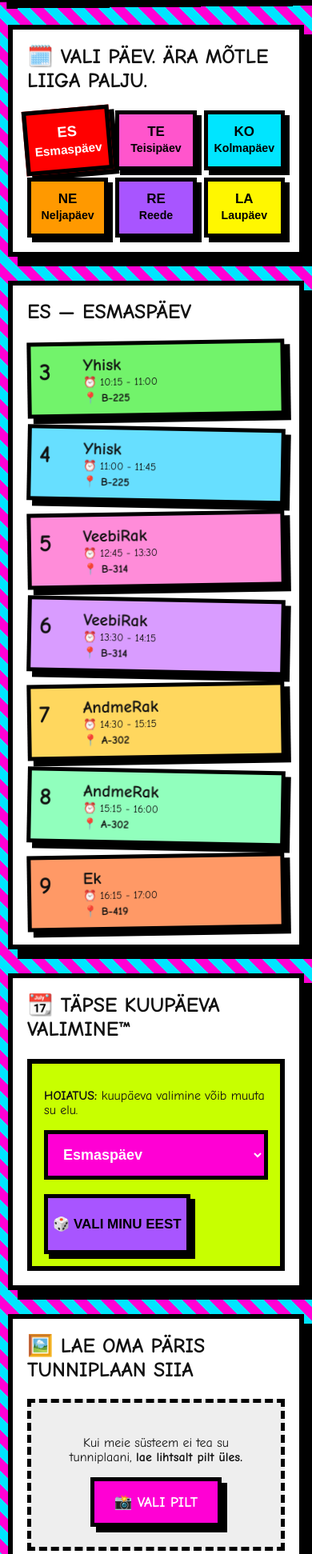
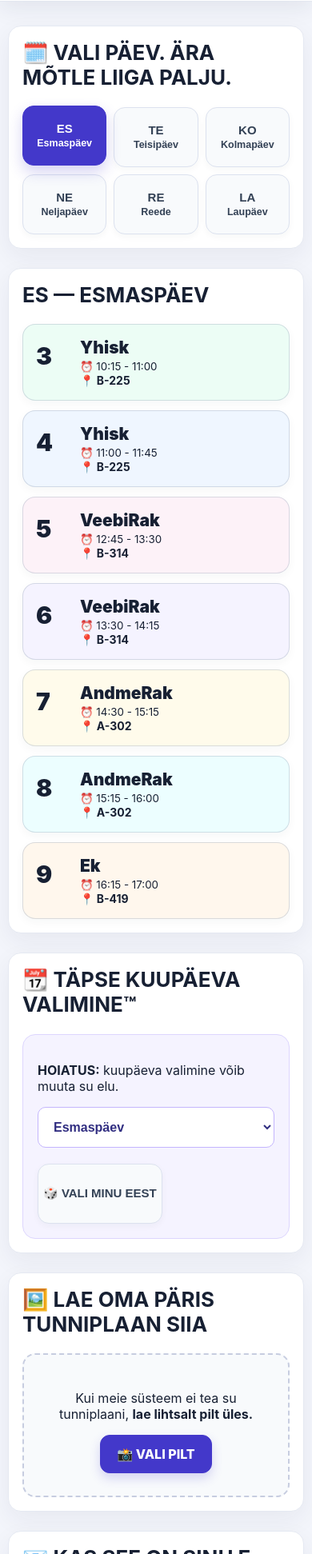
Before and after one commit to saime12/HalbTunniplaan, a plain HTML site: page index.html in a window 390 px wide. Shown: the part 57-2000 px from the top of the page at 80% size. Drawn offline with Linux system fonts and the light colour scheme.

Commit message:
Refactor CSS styles for improved design
Updated styles for body, header, buttons, and panels to improve aesthetics and responsiveness.

```diff
--- a/index.html
+++ b/index.html
@@ -17,16 +17,9 @@
 
 body {
     margin: 0;
-    font-family: "Comic Sans MS", "Arial", sans-serif;
-    background:
-        repeating-linear-gradient(
-            45deg,
-            #00e5ff 0px,
-            #00e5ff 12px,
-            #ff00d4 12px,
-            #ff00d4 24px
-        );
-    color: #111;
+    font-family: "Inter", "Segoe UI", Arial, sans-serif;
+    background: #f3f5fb;
+    color: #172033;
     min-height: 100vh;
     overflow-x: hidden;
 }
@@ -36,11 +29,11 @@ body {
 ========================================================= */
 
 header {
-    background: #fff700;
-    border-bottom: 8px solid #000;
-    padding: 12px;
-    transform: rotate(-0.5deg);
-    box-shadow: 8px 8px 0 #000;
+    background: rgba(255, 255, 255, 0.94);
+    border-bottom: 1px solid #e3e7f0;
+    padding: 16px 20px;
+    box-shadow: 0 8px 28px rgba(27, 39, 70, 0.08);
+    backdrop-filter: blur(12px);
     position: sticky;
     top: 0;
     z-index: 100;
@@ -59,18 +52,17 @@ header {
     font-size: clamp(22px, 5vw, 42px);
     font-weight: 900;
     text-transform: uppercase;
-    text-shadow:
-        3px 3px #ff00d4,
-        6px 6px #00e5ff;
+    letter-spacing: -1.5px;
+    color: #4338ca;
 }
 
 .badge {
-    background: #ff4d00;
-    color: white;
-    border: 4px solid #000;
-    padding: 8px;
-    font-weight: bold;
-    transform: rotate(4deg);
+    background: #eef2ff;
+    color: #4338ca;
+    border: 1px solid #c7d2fe;
+    border-radius: 999px;
+    padding: 9px 14px;
+    font-weight: 800;
 }
 
 /* =========================================================
@@ -85,10 +77,11 @@ main {
 
 .panel {
     background: #ffffff;
-    border: 6px solid #000;
-    box-shadow: 12px 12px 0 #000;
-    padding: 18px;
-    margin-bottom: 30px;
+    border: 1px solid #e5e9f2;
+    border-radius: 20px;
+    box-shadow: 0 10px 30px rgba(28, 39, 72, 0.06);
+    padding: 24px;
+    margin-bottom: 24px;
 }
 
 .panel h2 {
@@ -141,11 +134,11 @@ main {
 }
 
 .jiggly {
-    animation: jiggle1 1.7s infinite;
+    animation: none;
 }
 
 .jiggly:nth-child(even) {
-    animation: jiggle2 1.3s infinite;
+    animation: none;
 }
 
 /* =========================================================
@@ -160,43 +153,38 @@ main {
 
 .day-button {
     min-height: 75px;
-    border: 5px solid #000;
-    background: #00ff66;
+    border: 1px solid #dce2ef;
+    border-radius: 14px;
+    background: #f8fafc;
+    color: #334155;
     cursor: pointer;
-    font-size: 17px;
-    font-weight: 900;
-    box-shadow: 6px 6px 0 #000;
-    transition: 0.1s;
+    font-size: 15px;
+    font-weight: 800;
+    box-shadow: 0 3px 8px rgba(30, 41, 59, 0.04);
+    transition: transform 0.18s ease, box-shadow 0.18s ease, background 0.18s ease;
 }
 
-.day-button:nth-child(2) {
-    background: #ff55cc;
-}
+.day-button:nth-child(2) { background: #f8fafc; }
 
-.day-button:nth-child(3) {
-    background: #00e5ff;
-}
+.day-button:nth-child(3) { background: #f8fafc; }
 
-.day-button:nth-child(4) {
-    background: #ff9900;
-}
+.day-button:nth-child(4) { background: #f8fafc; }
 
-.day-button:nth-child(5) {
-    background: #a855ff;
-}
+.day-button:nth-child(5) { background: #f8fafc; }
 
-.day-button:nth-child(6) {
-    background: #fff700;
-}
+.day-button:nth-child(6) { background: #f8fafc; }
 
 .day-button:hover {
-    transform: scale(1.08) rotate(3deg);
+    transform: translateY(-2px);
+    box-shadow: 0 8px 18px rgba(30, 41, 59, 0.10);
 }
 
 .day-button.active {
-    background: red;
+    background: #4338ca;
     color: white;
-    transform: rotate(-5deg) scale(1.08);
+    border-color: #4338ca;
+    transform: translateY(-2px);
+    box-shadow: 0 8px 18px rgba(67, 56, 202, 0.22);
 }
 
 /* =========================================================
@@ -213,51 +201,54 @@ main {
     grid-template-columns: 80px 1fr 180px;
     align-items: center;
     min-height: 95px;
-    border: 5px solid #000;
-    padding: 10px;
+    border: 1px solid rgba(148, 163, 184, 0.35);
+    border-radius: 16px;
+    padding: 16px;
     cursor: pointer;
-    box-shadow: 7px 7px 0 #000;
+    box-shadow: 0 4px 12px rgba(30, 41, 59, 0.04);
     position: relative;
+    transition: transform 0.18s ease, box-shadow 0.18s ease;
 }
 
 .lesson:hover {
-    animation: jiggle1 0.3s infinite;
+    transform: translateY(-2px);
+    box-shadow: 0 10px 22px rgba(30, 41, 59, 0.10);
 }
 
 .lesson:nth-child(1) {
-    background: #72f36b;
+    background: #ecfdf5;
 }
 
 .lesson:nth-child(2) {
-    background: #67dfff;
+    background: #eff6ff;
 }
 
 .lesson:nth-child(3) {
-    background: #ff8cd9;
+    background: #fdf2f8;
 }
 
 .lesson:nth-child(4) {
-    background: #d99cff;
+    background: #f5f3ff;
 }
 
 .lesson:nth-child(5) {
-    background: #ffd75e;
+    background: #fffbeb;
 }
 
 .lesson:nth-child(6) {
-    background: #91ffbd;
+    background: #ecfeff;
 }
 
 .lesson:nth-child(7) {
-    background: #ff9966;
+    background: #fff7ed;
 }
 
 .lesson:nth-child(8) {
-    background: #c4a7ff;
+    background: #eef2ff;
 }
 
 .lesson:nth-child(9) {
-    background: #7fffd4;
+    background: #f0fdfa;
 }
 
 .lesson-number {
@@ -281,10 +272,11 @@ main {
 ========================================================= */
 
 .upload-box {
-    border: 5px dashed #000;
-    padding: 25px;
+    border: 2px dashed #c7cde0;
+    border-radius: 16px;
+    padding: 28px;
     text-align: center;
-    background: #eee;
+    background: #f8fafc;
 }
 
 .upload-box input {
@@ -293,18 +285,21 @@ main {
 
 .upload-button {
     display: inline-block;
-    background: #ff00d4;
+    background: #4338ca;
     color: white;
-    border: 5px solid #000;
-    padding: 15px 25px;
-    font-size: 18px;
-    font-weight: bold;
+    border: 1px solid #4338ca;
+    border-radius: 12px;
+    padding: 13px 20px;
+    font-size: 16px;
+    font-weight: 800;
     cursor: pointer;
-    box-shadow: 7px 7px 0 #000;
+    box-shadow: 0 6px 14px rgba(67, 56, 202, 0.20);
+    transition: transform 0.18s ease, filter 0.18s ease;
 }
 
 .upload-button:hover {
-    transform: rotate(3deg);
+    transform: translateY(-2px);
+    filter: brightness(1.08);
 }
 
 #uploadedImage {
@@ -321,20 +316,22 @@ main {
 ========================================================= */
 
 .date-selector {
-    background: #c8ff00;
-    border: 6px solid #000;
-    padding: 15px;
+    background: #f5f3ff;
+    border: 1px solid #ddd6fe;
+    border-radius: 16px;
+    padding: 18px;
     position: relative;
 }
 
 .date-selector select {
     width: 100%;
     padding: 15px;
-    border: 5px solid #000;
-    background: #ff00d4;
-    color: white;
-    font-weight: bold;
-    font-size: 18px;
+    border: 1px solid #c4b5fd;
+    border-radius: 10px;
+    background: white;
+    color: #312e81;
+    font-weight: 700;
+    font-size: 16px;
 }
 
 /* =========================================================
@@ -345,7 +342,8 @@ main {
     display: none;
     position: fixed;
     inset: 0;
-    background: rgba(0,0,0,0.75);
+    background: rgba(15, 23, 42, 0.55);
+    backdrop-filter: blur(5px);
     z-index: 999;
     align-items: center;
     justify-content: center;
@@ -357,12 +355,12 @@ main {
 }
 
 .modal-box {
-    background: #fff700;
-    border: 8px solid #000;
-    box-shadow: 15px 15px 0 #ff00d4;
-    padding: 25px;
+    background: #ffffff;
+    border: 1px solid #e2e8f0;
+    border-radius: 20px;
+    box-shadow: 0 24px 60px rgba(15, 23, 42, 0.24);
+    padding: 28px;
     width: min(500px, 100%);
-    transform: rotate(-2deg);
 }
 
 .modal-box h2 {
@@ -371,7 +369,8 @@ main {
 
 .fake-email {
     background: white;
-    border: 5px solid black;
+    border: 1px solid #dbe2ef;
+    border-radius: 10px;
     padding: 15px;
     font-family: monospace;
     overflow-wrap: anywhere;
@@ -386,17 +385,18 @@ main {
 .modal-buttons button {
     flex: 1;
     padding: 15px;
-    border: 5px solid #000;
+    border: 1px solid #dbe2ef;
+    border-radius: 10px;
     font-weight: bold;
     cursor: pointer;
 }
 
 .yes {
-    background: #00ff66;
+    background: #dcfce7;
 }
 
 .no {
-    background: #ff3333;
+    background: #ef4444;
     color: white;
 }
 
@@ -412,8 +412,10 @@ main {
     background: #000;
     color: white;
     padding: 15px 20px;
-    border: 4px solid #fff700;
+    border: 1px solid #6366f1;
+    border-radius: 12px;
     font-weight: bold;
+    box-shadow: 0 8px 24px rgba(15, 23, 42, 0.18);
     display: none;
     z-index: 2000;
 }
@@ -431,6 +433,11 @@ main {
 
     .week {
         grid-template-columns: repeat(3, 1fr);
+    }
+
+    .panel {
+        padding: 17px;
+        border-radius: 16px;
     }
 
     .lesson {
```
